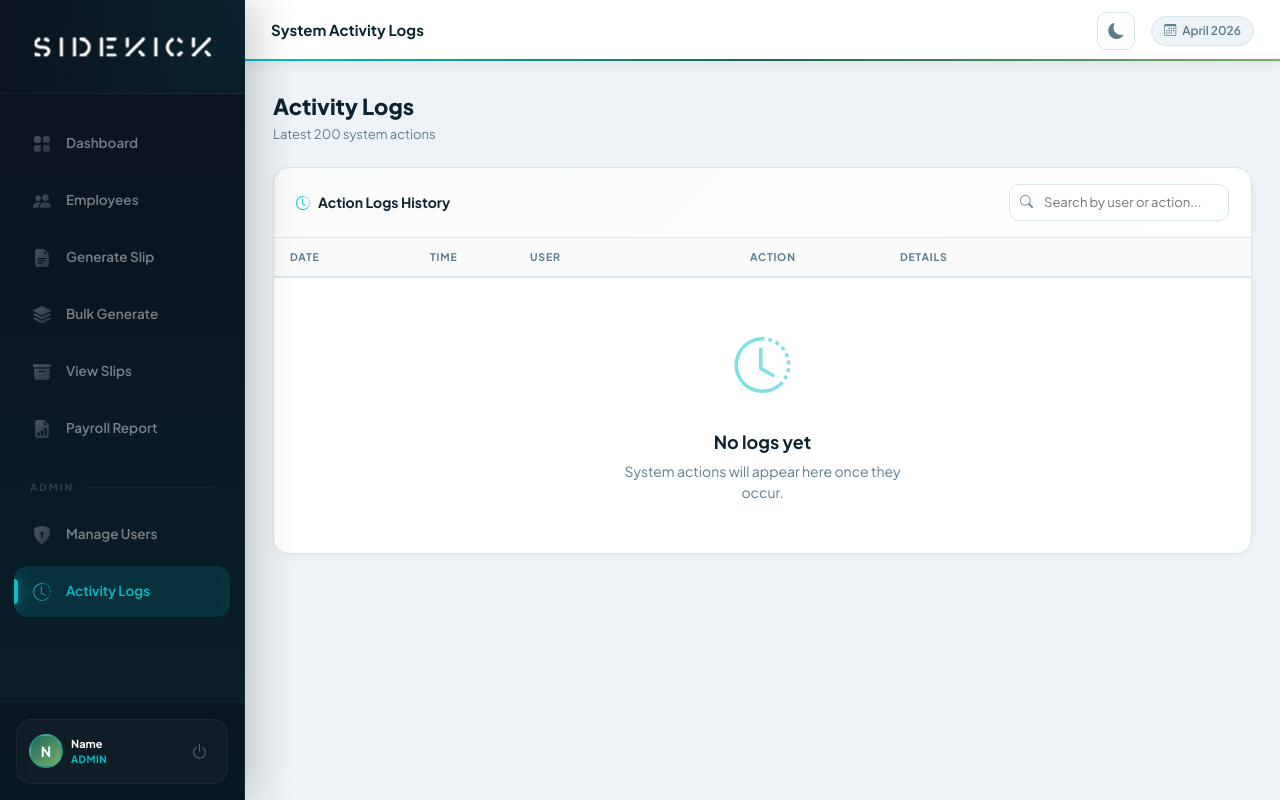
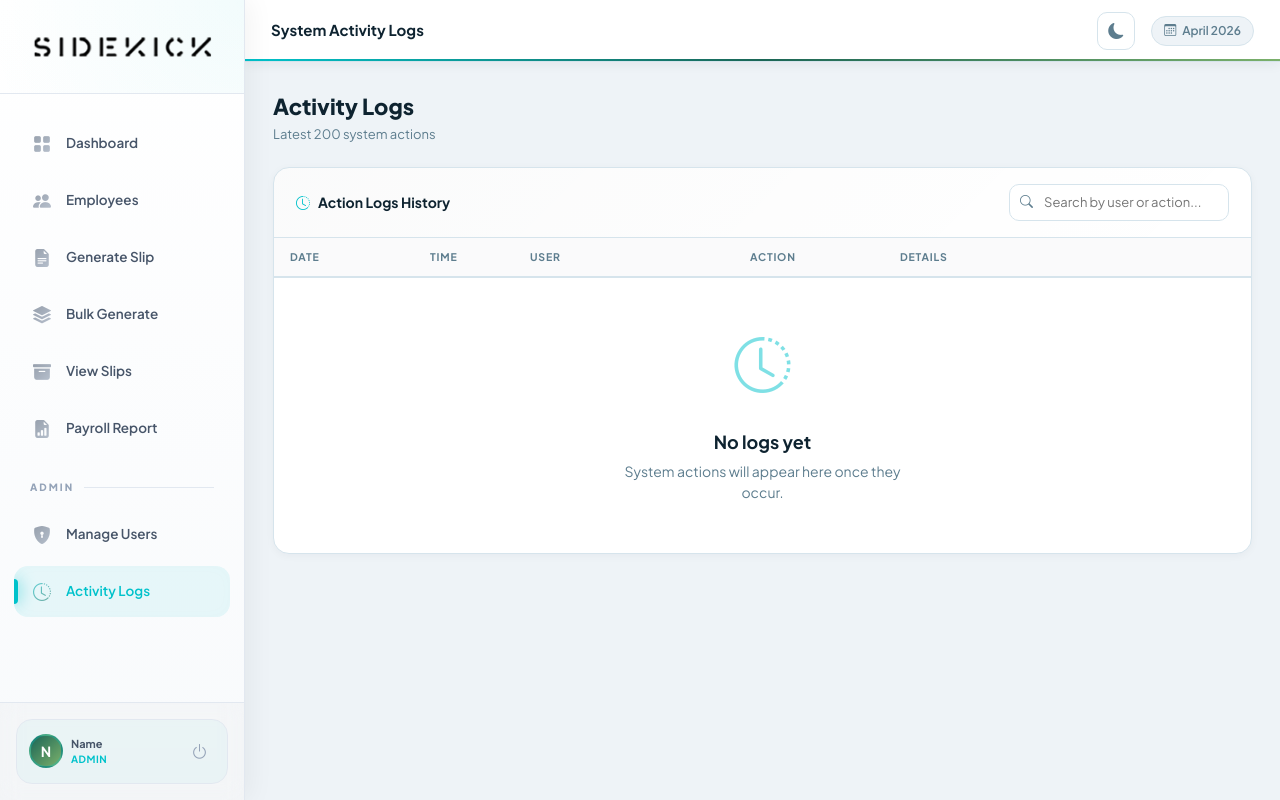
Before and after one commit to Sidekick1012/Sidekick_SallarySlip_Generator, a Flask app: page /logs in a window 1280 px wide. Run offline with Flask 3, Linux system fonts and the light colour scheme; the visitor is signed in with stand-in values (Sample User, id 1); data that the repository does not hold is empty; parts of the project's set-up code (start-up, migrations or seed data) failed here and were passed over; some libraries are stand-ins or nearby versions.

Commit message:
kkkkkkkkkkkk

```diff
--- a/static/css/style.css
+++ b/static/css/style.css
@@ -24,6 +24,17 @@
   --body-bg:   #eef3f7;
   --topbar-bg: #ffffff;
   --input-bg:  #ffffff;
+
+  /* Sidebar Variables (Light Mode) */
+  --sidebar-bg:       linear-gradient(180deg, #ffffff 0%, #f8fafc 100%);
+  --sidebar-border:   #e2e8f0;
+  --sidebar-text:     #475569;
+  --sidebar-text-dim: #94a3b8;
+  --sidebar-brand:    #0f172a;
+  --sidebar-active-bg: rgba(0,194,203,0.08);
+  --sidebar-hover-bg:  rgba(0,194,203,0.04);
+  --sidebar-footer-bg: rgba(0,0,0,0.02);
+  --sidebar-shadow:   5px 0 25px rgba(0,0,0,0.05);
 }
 
 /* ══ Dark Mode ══════════════════════════════ */
@@ -40,10 +51,21 @@
   --input-bg:  #1a2d3d;
   --green-bg:  rgba(27,102,86,0.15);
   --teal-bg:   rgba(0,194,203,0.12);
+
+  /* Sidebar Variables (Dark Mode) */
+  --sidebar-bg:       linear-gradient(180deg, #09121d 0%, #0a1f2b 100%);
+  --sidebar-border:   rgba(0,194,203,0.1);
+  --sidebar-text:     rgba(255,255,255,0.45);
+  --sidebar-text-dim: rgba(255,255,255,0.15);
+  --sidebar-brand:    #ffffff;
+  --sidebar-active-bg: rgba(0,194,203,0.12);
+  --sidebar-hover-bg:  rgba(255,255,255,0.05);
+  --sidebar-footer-bg: rgba(0,0,0,0.25);
+  --sidebar-shadow:   10px 0 40px rgba(0,0,0,0.2);
 }
 
 [data-theme="dark"] body { background: var(--body-bg); }
-[data-theme="dark"] .sidebar { background: #090f18; border-right-color: rgba(0,194,203,0.08); }
+[data-theme="dark"] .sidebar { border-right-color: var(--sidebar-border); }
 [data-theme="dark"] .topbar { background: var(--topbar-bg); border-bottom-color: var(--border); box-shadow: 0 2px 12px rgba(0,0,0,0.3); }
 [data-theme="dark"] .sk-card { background: var(--card-bg); border-color: var(--border); box-shadow: 0 2px 8px rgba(0,0,0,0.2); }
 [data-theme="dark"] .stat-card { background: var(--card-bg); border-color: var(--border); box-shadow: 0 2px 8px rgba(0,0,0,0.2); }
@@ -87,13 +109,13 @@ body {
   top: 0; left: 0;
   width: var(--sidebar-w);
   height: 100vh;
-  background: linear-gradient(180deg, #09121d 0%, #0a1f2b 100%);
+  background: var(--sidebar-bg);
   display: flex;
   flex-direction: column;
   z-index: 1000;
-  transition: transform 0.3s cubic-bezier(0.16, 1, 0.3, 1);
-  border-right: 1px solid rgba(0,194,203,0.1);
-  box-shadow: 10px 0 40px rgba(0,0,0,0.2);
+  transition: transform 0.3s cubic-bezier(0.16, 1, 0.3, 1), background 0.3s ease;
+  border-right: 1px solid var(--sidebar-border);
+  box-shadow: var(--sidebar-shadow);
 }
 
 .sidebar-brand {
@@ -101,9 +123,19 @@ body {
   flex-direction: column;
   align-items: center;
   padding: 32px 18px;
-  border-bottom: 1px solid rgba(255,255,255,0.05);
-  background: radial-gradient(circle at top right, rgba(0,194,203,0.1), transparent);
+  border-bottom: 1px solid var(--sidebar-border);
+  background: radial-gradient(circle at top right, rgba(0,194,203,0.05), transparent);
 }
+
+.sidebar-brand img {
+  filter: brightness(0.1) contrast(1.5); /* Make white logo dark for light mode */
+  transition: filter 0.3s ease;
+}
+
+[data-theme="dark"] .sidebar-brand img {
+  filter: brightness(1); /* Reset for dark mode */
+}
+
 
 .brand-icon {
   width: 52px; height: 52px;
@@ -125,9 +157,9 @@ body {
 .brand-name {
   font-size: 19px;
   font-weight: 900;
-  color: #fff;
+  color: var(--sidebar-brand);
   letter-spacing: 3px;
-  text-shadow: 0 4px 10px rgba(0,0,0,0.3);
+  text-shadow: 0 4px 10px rgba(0,194,203,0.05);
 }
 
 .brand-sub {
@@ -155,7 +187,7 @@ body {
   gap: 12px;
   padding: 12px 16px;
   border-radius: 14px;
-  color: rgba(255,255,255,0.45);
+  color: var(--sidebar-text);
   text-decoration: none;
   font-size: 13.5px;
   font-weight: 600;
@@ -165,15 +197,15 @@ body {
 }
 
 .sidebar-nav .nav-link:hover {
-  color: #fff;
-  background: rgba(255,255,255,0.05);
+  color: var(--accent);
+  background: var(--sidebar-hover-bg);
   transform: translateX(4px);
 }
 
 .sidebar-nav .nav-link.active {
-  background: rgba(0,194,203,0.12);
+  background: var(--sidebar-active-bg);
   color: var(--accent);
-  box-shadow: inset 0 0 15px rgba(0,194,203,0.05);
+  box-shadow: inset 0 0 15px rgba(0,194,203,0.02);
 }
 
 .sidebar-nav .nav-link.active::before {
@@ -190,7 +222,8 @@ body {
   font-size: 18px;
   width: 24px;
   text-align: center;
-  background: linear-gradient(135deg, rgba(255,255,255,0.3), rgba(255,255,255,0.1));
+  background: linear-gradient(135deg, var(--sidebar-text), var(--sidebar-text-dim));
+  opacity: 0.6;
   -webkit-background-clip: text;
   -webkit-text-fill-color: transparent;
   transition: all 0.3s;
@@ -207,33 +240,33 @@ body {
   font-size: 10px;
   font-weight: 800;
   letter-spacing: 2px;
-  color: rgba(255,255,255,0.15);
+  color: var(--sidebar-text-dim);
   padding: 20px 16px 8px;
   text-transform: uppercase;
   display: flex;
   align-items: center;
   gap: 10px;
 }
-.nav-divider::after { content: ''; flex: 1; height: 1px; background: rgba(255,255,255,0.05); }
+.nav-divider::after { content: ''; flex: 1; height: 1px; background: var(--sidebar-border); }
 
 .sidebar-footer {
   padding: 16px;
-  background: rgba(0,0,0,0.25);
-  border-top: 1px solid rgba(255,255,255,0.05);
+  background: var(--sidebar-footer-bg);
+  border-top: 1px solid var(--sidebar-border);
   backdrop-filter: blur(10px);
 }
 
 .user-box {
-  background: rgba(255,255,255,0.03);
+  background: var(--sidebar-hover-bg);
   padding: 12px;
   border-radius: 16px;
   display: flex;
   align-items: center;
   justify-content: space-between;
-  border: 1px solid rgba(255,255,255,0.05);
+  border: 1px solid var(--sidebar-border);
   transition: all 0.3s;
 }
-.user-box:hover { background: rgba(255,255,255,0.06); border-color: rgba(0,194,203,0.2); }
+.user-box:hover { background: var(--sidebar-active-bg); border-color: rgba(0,194,203,0.2); }
 
 .user-info {
   display: flex;
@@ -253,7 +286,7 @@ body {
 
 .user-email {
   font-size: 11px;
-  color: rgba(255,255,255,0.65);
+  color: var(--sidebar-text);
   max-width: 115px;
   overflow: hidden;
   text-overflow: ellipsis;
@@ -268,7 +301,7 @@ body {
 }
 
 .logout-btn {
-  color: rgba(255,255,255,0.3);
+  color: var(--sidebar-text-dim);
   font-size: 17px;
   text-decoration: none;
   padding: 7px;
--- a/static/js/main.js
+++ b/static/js/main.js
@@ -25,13 +25,16 @@ function toggleTheme() {
 
 // Confetti Celebration
 function triggerCelebration() {
-  const duration = 3 * 1000;
+  const duration = 4 * 1000;
   const animationEnd = Date.now() + duration;
-  const defaults = { startVelocity: 30, spread: 360, ticks: 60, zIndex: 10000 };
+  const defaults = { startVelocity: 45, spread: 360, ticks: 100, zIndex: 10000 };
 
   function randomInRange(min, max) {
     return Math.random() * (max - min) + min;
   }
+
+  // Initial big burst
+  confetti({ ...defaults, particleCount: 150, origin: { x: 0.5, y: 0.7 } });
 
   const interval = setInterval(function() {
     const timeLeft = animationEnd - Date.now();
@@ -40,12 +43,19 @@ function triggerCelebration() {
       return clearInterval(interval);
     }
 
-    const particleCount = 50 * (timeLeft / duration);
-    // since particles fall down, start a bit higher than random
+    const particleCount = 100 * (timeLeft / duration);
+
+    // Side bursts
     confetti({ ...defaults, particleCount, origin: { x: randomInRange(0.1, 0.3), y: Math.random() - 0.2 } });
     confetti({ ...defaults, particleCount, origin: { x: randomInRange(0.7, 0.9), y: Math.random() - 0.2 } });
-  }, 250);
+
+    // Random middle bursts
+    if (Math.random() > 0.5) {
+      confetti({ ...defaults, particleCount: particleCount * 0.5, origin: { x: randomInRange(0.4, 0.6), y: Math.random() - 0.2 } });
+    }
+  }, 150);
 }
+
 
 // Toast Notifications
 function showToast(message, type = 'success') {
--- a/templates/base.html
+++ b/templates/base.html
@@ -71,7 +71,7 @@
           {{ current_user.email[0]|upper }}
         </div>
         <div style="max-width: 100px;">
-          <div class="user-email" style="font-weight: 700; color: #fff;">{{ current_user.email.split('@')[0]|title }}</div>
+          <div class="user-email" style="font-weight: 700;">{{ current_user.email.split('@')[0]|title }}</div>
           <div class="user-role">{{ current_user.role|upper }}</div>
         </div>
       </div>
```
